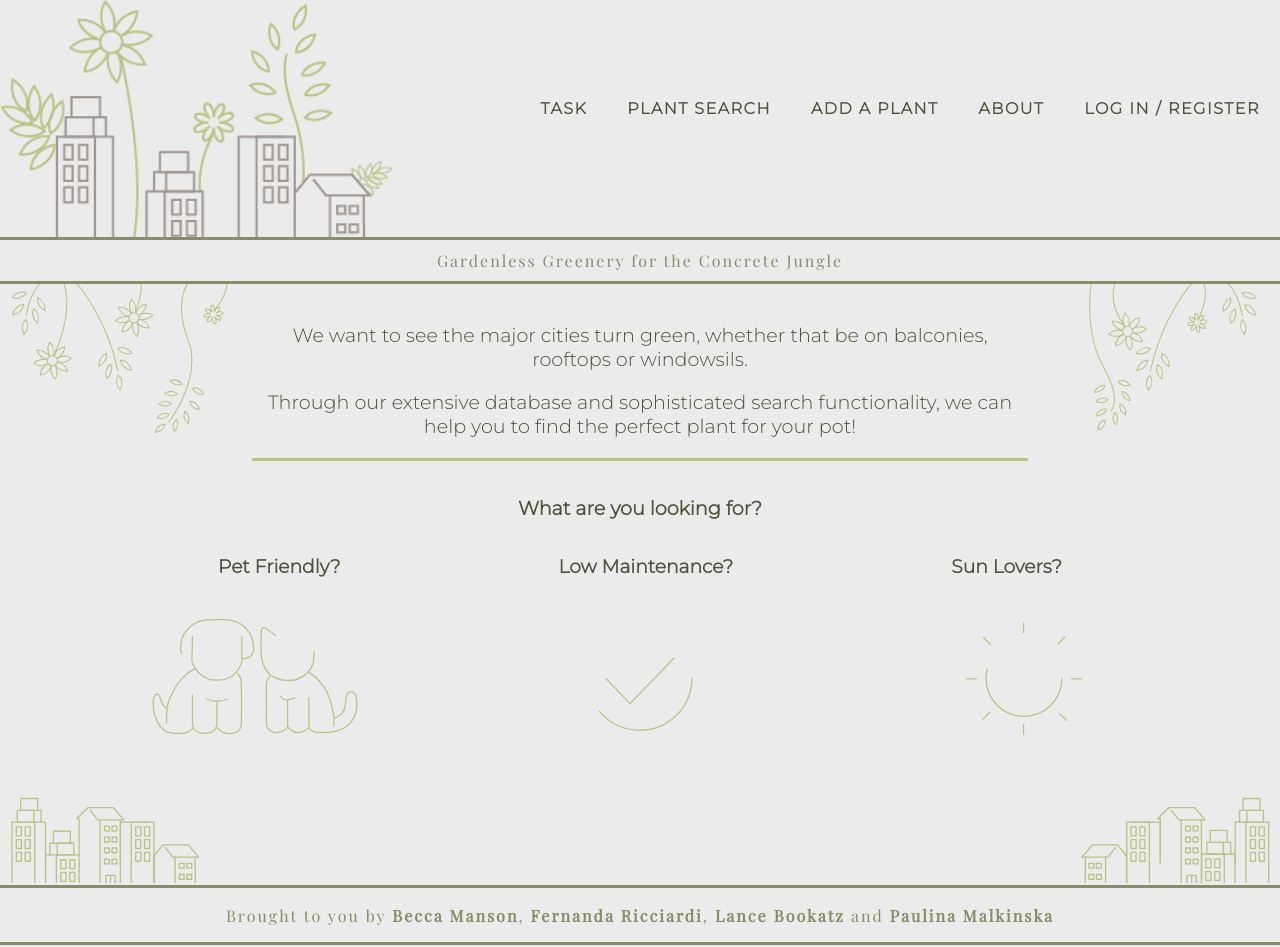
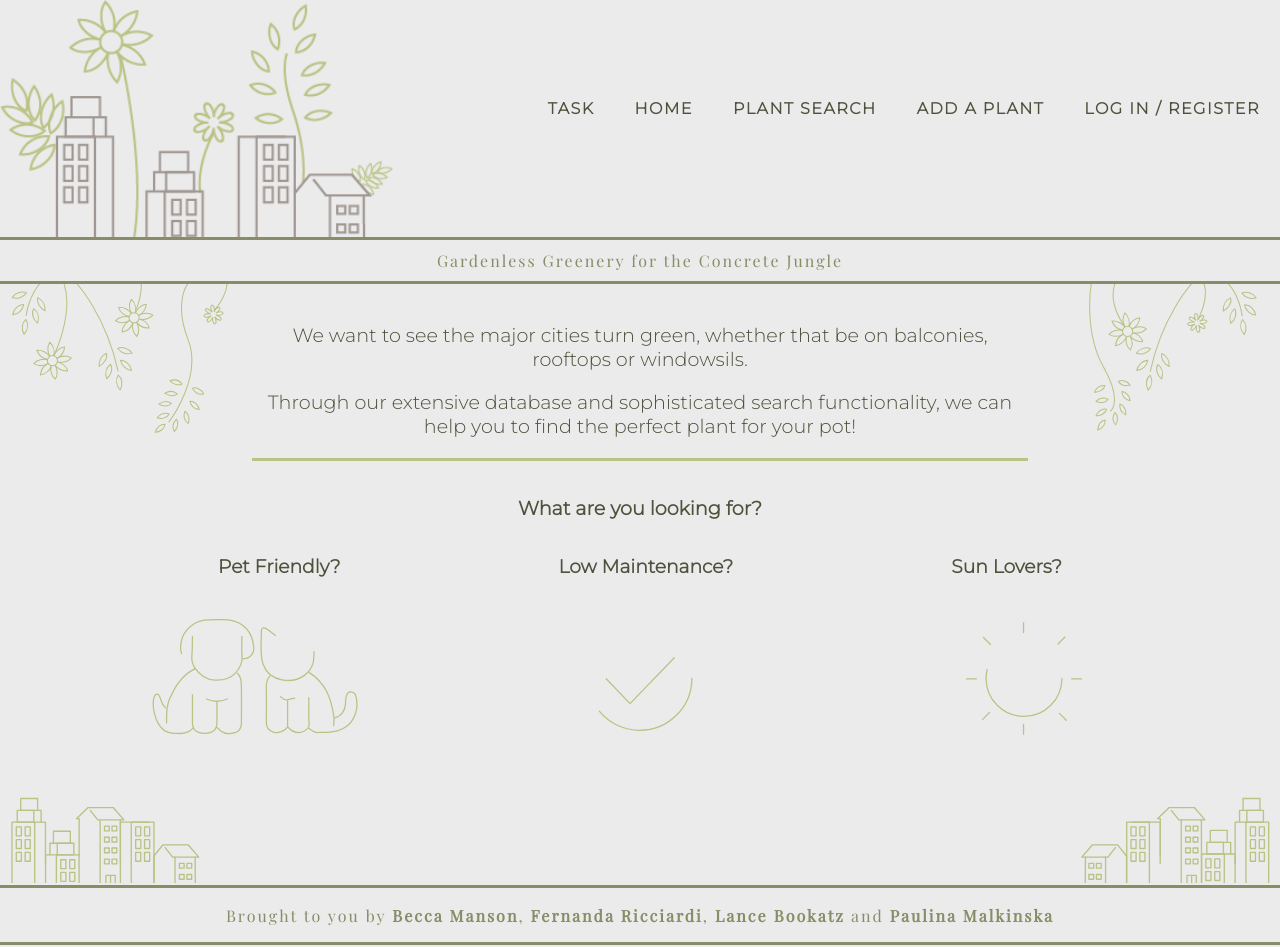
Before and after one commit to final-project-squad/cautious-carnival, a React (Create React App) app in the folder front-end/: page /main in a window 1280 px wide. Built offline with nearby package versions, Linux system fonts and the light colour scheme.

Commit message:
Changed page's name from  About to Home

```diff
--- a/front-end/src/components/Plants/addPlant.css
+++ b/front-end/src/components/Plants/addPlant.css
@@ -15,6 +15,7 @@
     flex-wrap: wrap;
     justify-content: space-evenly;
     gap: 10px;
+    font-weight: bold;
 }
 
 .form-addplant input,
--- a/front-end/src/components/header/header.js
+++ b/front-end/src/components/header/header.js
@@ -180,8 +180,16 @@ const Header = () => {
             <div className="nabvar-links">
               <Router>
                 {showPopulate()}
-                {showFavorite()}
+
                 {task()}
+
+                <div
+                  className="link nabvar-item"
+                  onClick={() => navigatePage(aboutPage)}
+                >
+                  Home
+                </div>
+
                 <div
                   className="link nabvar-item"
                   onClick={() => navigatePage(plantSearch)}
@@ -196,12 +204,7 @@ const Header = () => {
                   Add a Plant
                 </div>
 
-                <div
-                  className="link nabvar-item"
-                  onClick={() => navigatePage(aboutPage)}
-                >
-                  About
-                </div>
+                {showFavorite()}
 
                 {loginLogout()}
               </Router>
```
